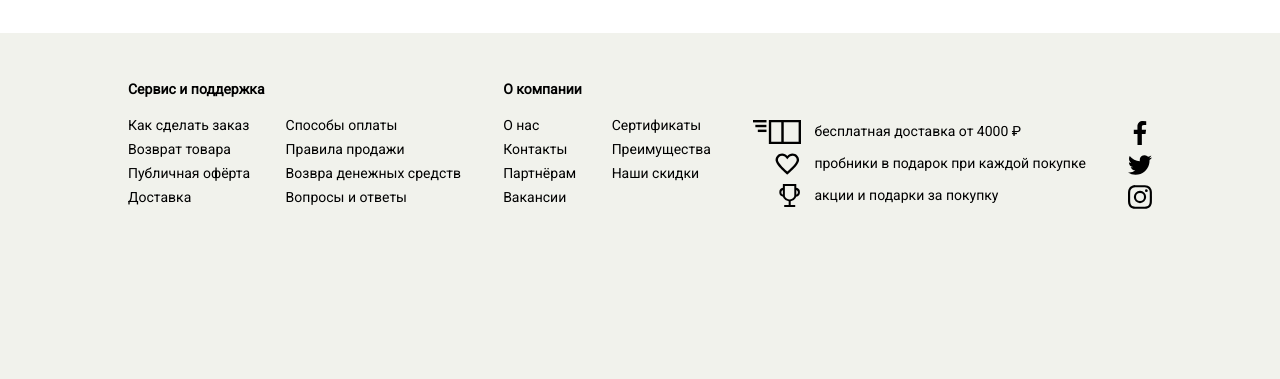
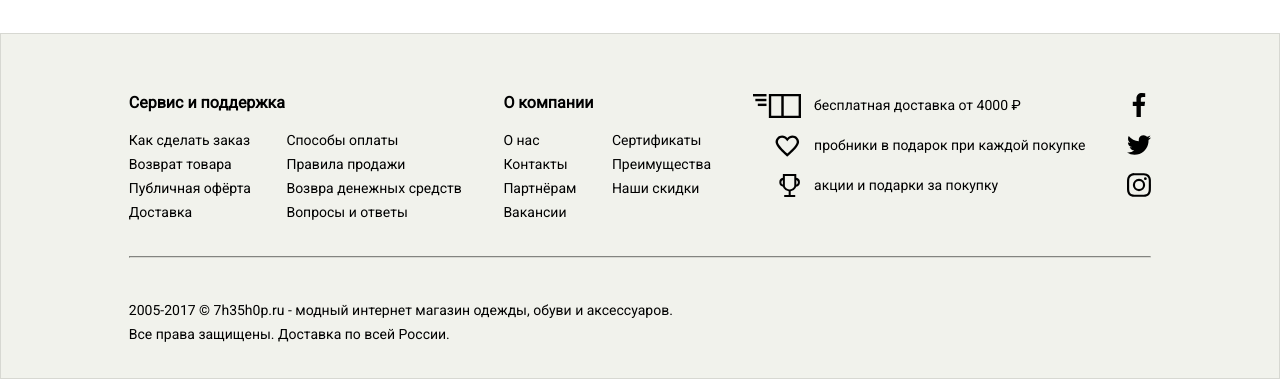
Before and after one commit to AtomicHeart/the_shop, a website: page src/index.html in a window 1280 px wide. Shown: the part 805-1184 px from the top of the page. Before the commit the page ends 1030 px from the top, so only its background shows below. Drawn offline with nearby package versions, Linux system fonts and the light colour scheme; files that its build step writes are made by us from their sources.

Commit message:
Finished the footer

```diff
--- a/src/index.html
+++ b/src/index.html
@@ -121,18 +121,18 @@
                 <div class="footer__title">Сервис и поддержка</div>
                 <div class="support__part1">
                     <ul class="footer__list">
-                        <li class="footer__list__item">Как сделать заказ</li>
-                        <li class="footer__list__item">Возврат товара</li>
-                        <li class="footer__list__item">Публичная офёрта</li>
-                        <li class="footer__list__item">Доставка</li>
+                        <li class="footer__list__item"><a class="footer__list__item__link" href="/">Как сделать заказ</a></li>
+                        <li class="footer__list__item"><a class="footer__list__item__link" href="/">Возврат товара</a></li>
+                        <li class="footer__list__item"><a class="footer__list__item__link" href="/">Публичная офёрта</a></li>
+                        <li class="footer__list__item"><a class="footer__list__item__link" href="/">Доставка</a></li>
                     </ul>
                 </div>
                 <div class="support__part2">
                     <ul class="footer__list">
-                        <li class="footer__list__item">Способы оплаты</li>
-                        <li class="footer__list__item">Правила продажи</li>
-                        <li class="footer__list__item">Возвра денежных средств</li>
-                        <li class="footer__list__item">Вопросы и ответы</li>
+                        <li class="footer__list__item"><a class="footer__list__item__link" href="/">Способы оплаты</a></li>
+                        <li class="footer__list__item"><a class="footer__list__item__link" href="/">Правила продажи</a></li>
+                        <li class="footer__list__item"><a class="footer__list__item__link" href="/">Возвра денежных средств</a></li>
+                        <li class="footer__list__item"><a class="footer__list__item__link" href="/">Вопросы и ответы</a></li>
                     </ul>
                 </div>
             </div>
@@ -141,17 +141,17 @@
                 <div class="footer__title">О компании</div>
                 <div class="about__part1">
                     <ul class="footer__list">
-                        <li class="footer__list__item">О нас</li>
-                        <li class="footer__list__item">Контакты</li>
-                        <li class="footer__list__item">Партнёрам</li>
-                        <li class="footer__list__item">Вакансии</li>
+                        <li class="footer__list__item"><a class="footer__list__item__link" href="/">О нас</a></li>
+                        <li class="footer__list__item"><a class="footer__list__item__link" href="/">Контакты</a></li>
+                        <li class="footer__list__item"><a class="footer__list__item__link" href="/">Партнёрам</a></li>
+                        <li class="footer__list__item"><a class="footer__list__item__link" href="/">Вакансии</a></li>
                     </ul>
                 </div>
                 <div class="about__part2">
                     <ul class="footer__list">
-                        <li class="footer__list__item">Сертификаты</li>
-                        <li class="footer__list__item">Преимущества</li>
-                        <li class="footer__list__item">Наши скидки</li>
+                        <li class="footer__list__item"><a class="footer__list__item__link" href="/">Сертификаты</a></li>
+                        <li class="footer__list__item"><a class="footer__list__item__link" href="/">Преимущества</a></li>
+                        <li class="footer__list__item"><a class="footer__list__item__link" href="/">Наши скидки</a></li>
                     </ul>
                 </div>
             </div>
@@ -159,6 +159,7 @@
             <div class="services">
                     <ul class="services__list">
                         <li class="services__list__item">
+                            <a class="services__list__item__link" href="/">
                                 <div class="list_image_container">
                                     <div class="image_container">
                                         <svg class="image" xmlns="http://www.w3.org/2000/svg" viewBox="0 0 44.9 22.4">
@@ -170,8 +171,10 @@
                                     </div>
                                 </div>
                                 бесплатная доставка от 4000 ₽
+                            </a>
                         </li>
                         <li class="services__list__item">
+                            <a class="services__list__item__link" href="/">
                                 <div class="list_image_container">
                                     <div class="image_container">
                                         <svg class="image" version="1.1" xmlns="http://www.w3.org/2000/svg" viewBox="0 0 29.95 26.955" enable-background="new 0 0 29.95 26.955" xml:space="preserve">
@@ -180,8 +183,10 @@
                                     </div>
                                 </div>
                                 пробники в подарок при каждой покупке
+                            </a>
                         </li>
                         <li class="services__list__item">
+                            <a class="services__list__item__link" href="/">
                                 <div class="list_image_container">
                                     <div class="image_container">
                                         <svg class="image" viewBox="0 0 24 24">
@@ -190,6 +195,7 @@
                                     </div>
                                 </div>
                                 акции и подарки за покупку
+                            </a>
                         </li>
                     </ul>
             </div>
@@ -197,31 +203,45 @@
             <div class="social">
                 <ul class="social__list">
                     <li class="social__list__item">
+                        <a class="social__list__item__link" href="/">
                             <div class="image_container">
                                 <svg class="image" xmlns="http://www.w3.org/2000/svg" viewBox="0 0 22.8 44">
                                     <path d="M16.8,45.9v-20h6.7l1-7.8H16.8v-5c0-2.3.6-3.8,3.9-3.8h4.1v-7q-3-.3-6-.3C12.8,2,8.7,5.6,8.7,12.3v5.8H2v7.8H8.8V46h8Z" transform="translate(-2 -2)"/>
                                 </svg>
                             </div>
+                        </a>
                     </li>
                     <li class="social__list__item">
+                        <a class="social__list__item__link" href="/">
                             <div class="image_container">
                                 <svg class="image" xmlns="http://www.w3.org/2000/svg" viewBox="0 0 48.6 39.6">
                                     <path d="M50.5,6.7a19,19,0,0,1-5,5.2v1.3a27.2,27.2,0,0,1-1.2,8,28.4,28.4,0,0,1-3.6,7.7A32.1,32.1,0,0,1,35,35.4a24.9,24.9,0,0,1-7.9,4.5,30.8,30.8,0,0,1-9.9,1.7A27.9,27.9,0,0,1,1.9,37.1H4.3a19.4,19.4,0,0,0,12.3-4.3,9.5,9.5,0,0,1-5.8-2A9.5,9.5,0,0,1,7.3,26l1.9.2a7.5,7.5,0,0,0,2.6-.4,10,10,0,0,1-8-9.8h0a10.2,10.2,0,0,0,4.5,1.3,8.6,8.6,0,0,1-3.2-3.6A11.3,11.3,0,0,1,4,8.9,10.3,10.3,0,0,1,5.4,3.8a28.3,28.3,0,0,0,9.1,7.4,28.1,28.1,0,0,0,11.4,3.1,9,9,0,0,1-.2-2.3A9.9,9.9,0,0,1,42.6,4.9l.3.3a20.1,20.1,0,0,0,6.3-2.4,9.6,9.6,0,0,1-4.4,5.5A18.6,18.6,0,0,0,50.5,6.7Z" transform="translate(-1.9 -2)"/>
                                 </svg>
                             </div>
+                        </a>
                     </li>
                     <li class="social__list__item">
+                        <a class="social__list__item__link" href="/">
                             <div class="image_container">
                                 <svg class="image" xmlns="http://www.w3.org/2000/svg" viewBox="0 0 45.6 45.4">
                                     <path d="M15.2,22.7a7.6,7.6,0,1,1,7.6,7.6h0a7.6,7.6,0,0,1-7.6-7.6h0m-4.1,0A11.7,11.7,0,1,0,22.9,11h-.1A11.7,11.7,0,0,0,11.1,22.7M32.2,10.6A2.7,2.7,0,1,0,35,7.9h0a2.7,2.7,0,0,0-2.7,2.7M13.6,41.2a13,13,0,0,1-4.2-.8,7.4,7.4,0,0,1-2.6-1.7A7.1,7.1,0,0,1,5,36.1a12.5,12.5,0,0,1-.8-4.2c-.1-2.4-.1-3.1-.1-9.2s0-6.8.1-9.2A12.5,12.5,0,0,1,5,9.3,7.6,7.6,0,0,1,9.3,5a12.4,12.4,0,0,1,4.2-.8H32a12.4,12.4,0,0,1,4.2.8,7.6,7.6,0,0,1,4.3,4.3,12.5,12.5,0,0,1,.8,4.2c.1,2.4.1,3.1.1,9.2s0,6.8-.1,9.2a12.5,12.5,0,0,1-.8,4.2,7.1,7.1,0,0,1-1.7,2.6,7.4,7.4,0,0,1-2.6,1.7,12.9,12.9,0,0,1-4.2.8H13.6M13.4.1a16.6,16.6,0,0,0-5.5,1A11.6,11.6,0,0,0,1.2,7.8,16.6,16.6,0,0,0,.1,13.3C0,15.8,0,16.5,0,22.7S0,29.6.1,32a16.5,16.5,0,0,0,1.1,5.5,11,11,0,0,0,2.6,4,11.2,11.2,0,0,0,4,2.6,17.1,17.1,0,0,0,5.5,1.1H32.2a17.1,17.1,0,0,0,5.5-1.1,11.2,11.2,0,0,0,4-2.6,11.1,11.1,0,0,0,2.6-4A16.5,16.5,0,0,0,45.4,32c.1-2.4.1-3.2.1-9.4s0-6.9-.1-9.3a16.6,16.6,0,0,0-1.1-5.5,11.7,11.7,0,0,0-6.7-6.6,16.6,16.6,0,0,0-5.5-1H13.4" transform="translate(0)"/>
                                 </svg>
                             </div>
+                        </a>
                     </li>
                 </ul>
             </div>
+
+            <hr class="footer__endline">
+
+            <div class="footer__end">
+                2005-2017 © 7h35h0p.ru - модный интернет магазин одежды, обуви и аксессуаров.<br>
+                Все права защищены. Доставка по всей России.
             </div>
+
+        </div>
+
     </footer>
-
     <script src="js/scripts.js"></script>
 </body>
 
--- a/src/less/main.less
+++ b/src/less/main.less
@@ -256,15 +256,17 @@ body {
 }
 
 .main {
-    @media @phone-strict {
-        background: #2173bd;
-    }
-    @media @tablet-strict {
-        background: #4ebd14;
-    }
-    @media @desktop {
-        background: @primary_background_color;
-    }
+    //@media @phone-strict {
+    //    background: #2173bd;
+    //}
+    //@media @tablet-strict {
+    //    background: #4ebd14;
+    //}
+    //@media @desktop {
+    //    background: @primary_background_color;
+    //}
+
+    background: @primary_background_color;
 
     &__container
     {
@@ -343,13 +345,11 @@ body {
         margin-left: 4px;
         margin-right: 4px;
         margin-top: 4px;
-        margin-bottom: 4px;
     }
     @media @tablet-strict {
         padding-left: 16px;
         padding-right: 16px;
         margin-top: 16px;
-        margin-bottom: 16px;
     }
     @media @desktop {
         padding-left: 32px;
@@ -517,17 +517,20 @@ body {
 
 .footer
 {
+    border: 1px solid @menu_border_color;
     &__container
     {
         .container;
         display: flex;
+        flex-wrap: wrap;
         justify-content: space-between;
-        padding-top: 48px;
+        align-content: flex-start;
     }
 
     &__title
     {
         font-weight: bold;
+        font-size: 16px;
     }
 
     &__list
@@ -539,7 +542,37 @@ body {
         &__item
         {
             line-height: 24px;
+
+            &__link
+            {
+                text-decoration: none;
+                color: black;
+
+                &:hover
+                {
+                    color: @primary_color;
+                }
+            }
         }
+    }
+
+    &__endline
+    {
+        width: 100%;
+        margin-top: 32px;
+
+        border-color: @menu_border_color;
+        border-width: 1px;
+    }
+
+    &__end
+    {
+        margin-top: 32px;
+        padding-bottom: 32px;
+
+        font-family: Roboto;
+        font-size: 14px;
+        line-height: 24px;
     }
 }
 
@@ -549,12 +582,15 @@ body {
     font-size: 14px;
     color: black;
 
+    padding-right: 16px;
+    padding-top: 59px;
+    flex-shrink: 0;
     &__part1
     {
         vertical-align: top;
         display: inline-block;
+        padding-right: 32px;
         padding-top: 16px;
-        padding-right: 32px;
     }
 
     &__part2
@@ -571,13 +607,15 @@ body {
     font-size: 14px;
     color: black;
 
-
+    padding-right: 16px;
+    padding-top: 59px;
+    flex-shrink: 0;
     &__part1
     {
         vertical-align: top;
         display: inline-block;
+        padding-right: 32px;
         padding-top: 16px;
-        padding-right: 32px;
     }
 
     &__part2
@@ -595,20 +633,34 @@ body {
     color: black;
 
     display: inline-block;
-    padding-top: 16px;
+    padding-right: 16px;
+    padding-top: 59px;
 
     flex-shrink: 0;
-    &__list {
+    &__list
+    {
         list-style: none;
         padding: 0;
+        margin: 0;
         //font-size: 0;
-        &__item {
+        &__item
+        {
             line-height: 24px;
             height: 24px;
             margin: 0;
-            padding: 0;
+            padding-bottom: 16px;
 
-            padding-top: 8px;
+            &__link
+            {
+                text-decoration: none;
+                color: black;
+                &:hover
+                {
+                    color: @primary_color;
+                    fill: @primary_color;
+                }
+            }
+
             & .list_image_container
             {
                 display: inline-block;
@@ -617,11 +669,13 @@ body {
                 vertical-align: middle;
 
                 padding-right: 10px;
-                & .image_container {
+                & .image_container
+                {
                     height: 24px;
                     float: right;
                     text-align: right;
-                    & .image {
+                    & .image
+                    {
                         height: 24px;
                     }
                 }
@@ -633,13 +687,22 @@ body {
 .social
 {
     display: inline-block;
-    padding-top: 16px;
-
-    &__list {
+    flex-shrink: 0;
+    padding-top: 59px;
+    &__list
+    {
         list-style: none;
         padding: 0;
-        &__item {
-            padding-top: 8px;
+        margin: 0;
+        &__item
+        {
+            padding-bottom: 16px;
+
+            &__link:hover
+            {
+                fill: #c00;
+            }
+
             & .image_container
             {
                 display: inline-block;
@@ -650,7 +713,6 @@ body {
                     height: 24px;
                     width: 24px;
                 }
-
             }
         }
     }
```
Lines whose indentation alone changed are shown as unchanged.
